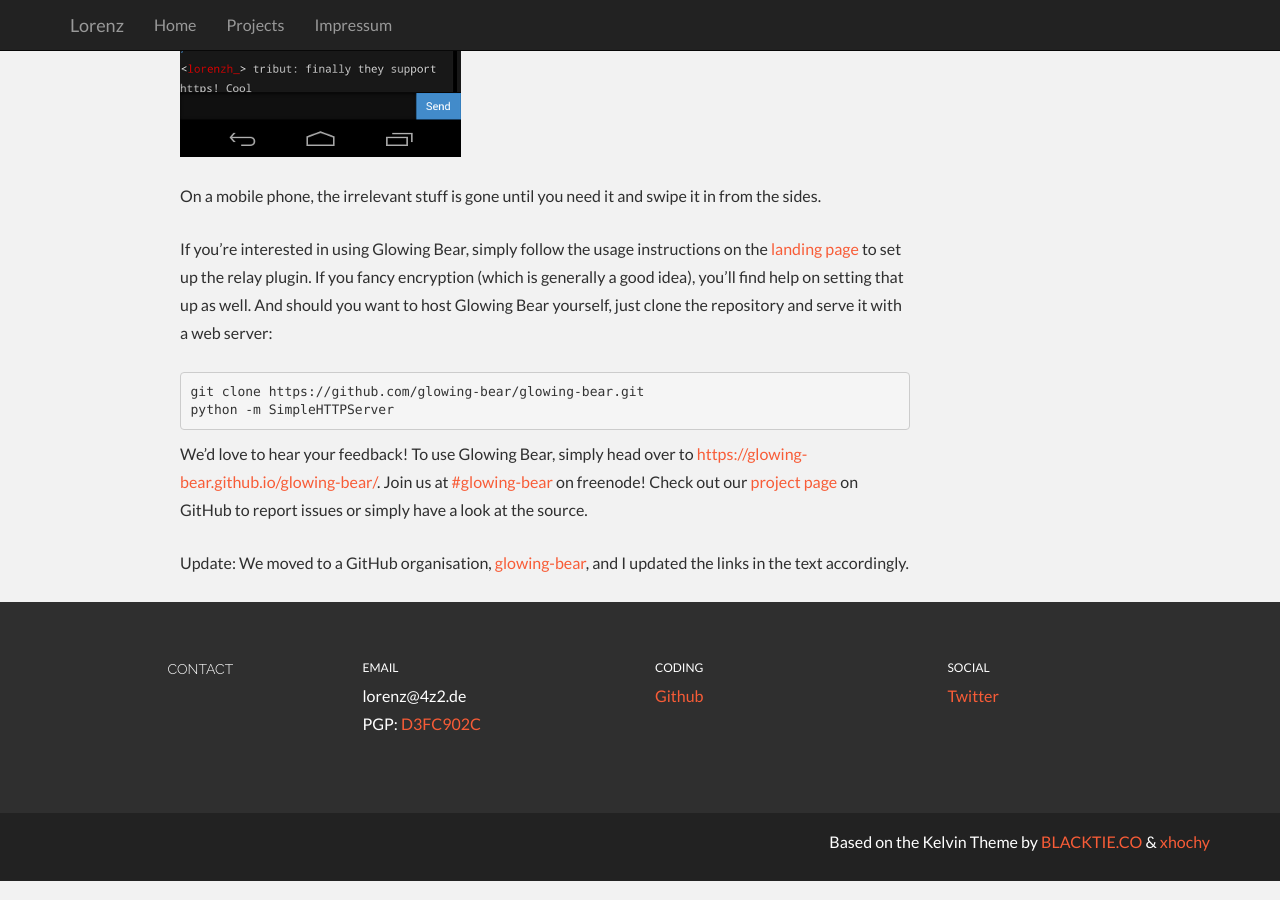
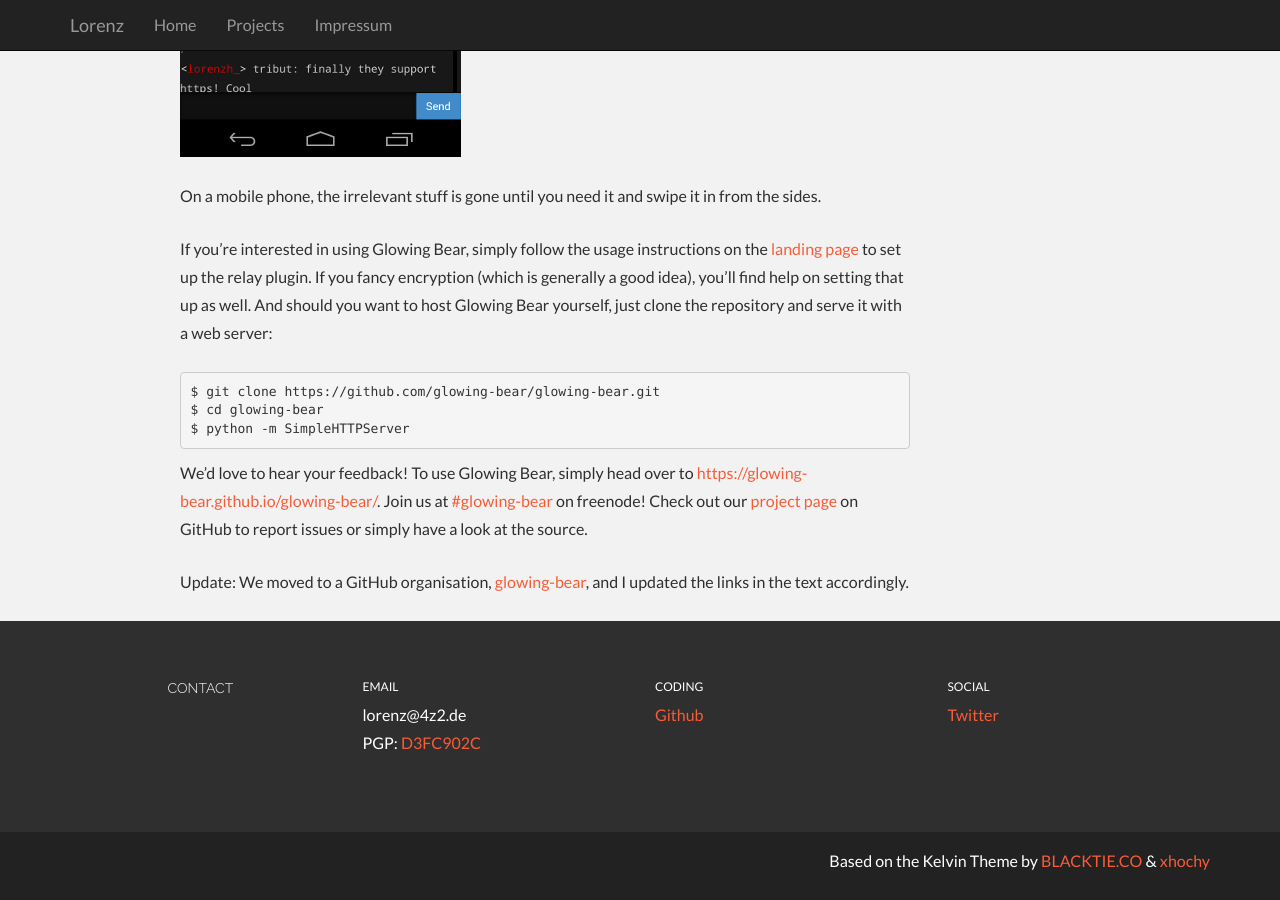
Before and after one commit to lorenzhs/lorenzhs.github.io, a Jekyll site: the page built from _posts/2014-04-10-glowing-bear.md, in a window 1280 px wide and 900 px high, scrolled down 1760 px. Built offline with Jekyll 4.4.1, drawn with Linux system fonts in a browser that asks for light colours.

Commit message:
Fix glowing bear clone instructions

```diff
--- a/_posts/2014-04-10-glowing-bear.md
+++ b/_posts/2014-04-10-glowing-bear.md
@@ -21,8 +21,9 @@
 If you're interested in using Glowing Bear, simply follow the usage instructions on the [landing page](https://glowing-bear.github.io/glowing-bear/) to set up the relay plugin. If you fancy encryption (which is generally a good idea), you'll find help on setting that up as well. And should you want to host Glowing Bear yourself, just clone the repository and serve it with a web server:
 
 {% highlight bash %}
-git clone https://github.com/glowing-bear/glowing-bear.git
-python -m SimpleHTTPServer
+$ git clone https://github.com/glowing-bear/glowing-bear.git
+$ cd glowing-bear
+$ python -m SimpleHTTPServer
 {% endhighlight %}
 
 We'd love to hear your feedback! To use Glowing Bear, simply head over to [https://glowing-bear.github.io/glowing-bear/](https://glowing-bear.github.io/glowing-bear/). Join us at [#glowing-bear](irc://chat.freenode.net/#glowing-bear) on freenode! Check out our [project page](https://github.com/glowing-bear/glowing-bear) on GitHub to report issues or simply have a look at the source.
```
